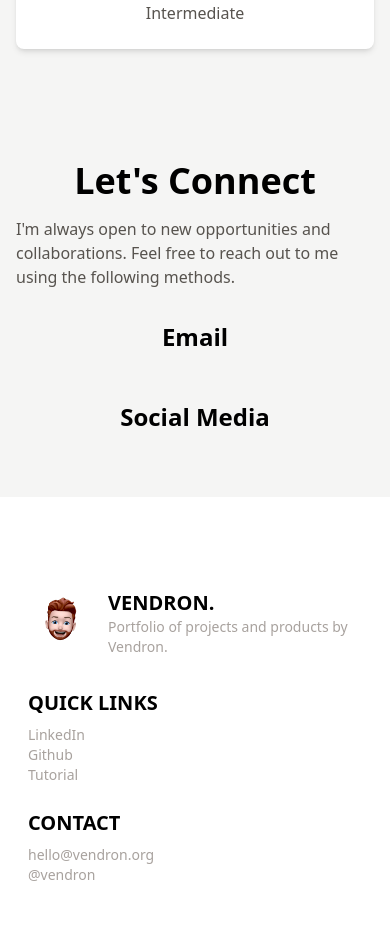
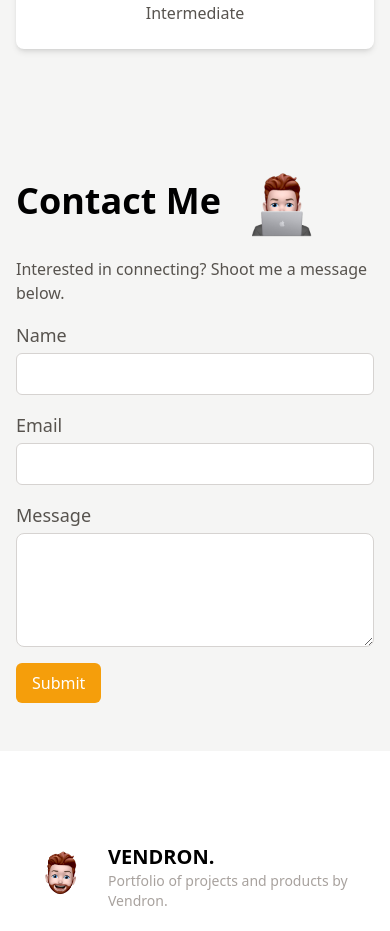
Before and after one commit to Vendron/portfolio, a Next.js app: page / in a window 390 px wide. Shown: the part 5567-6498 px from the top of the page. Built offline with nearby package versions, Linux system fonts and the light colour scheme.

Commit message:
+UPDATE: contact component with form and responsive image layout

```diff
--- a/src/components/contact.tsx
+++ b/src/components/contact.tsx
@@ -1,45 +1,96 @@
-// Portfolio Contact Me
 import React from "react";
 import Link from "next/link";
+import Image from "next/image"; // Assuming you're using next/image for the image component
 
 const Contact: React.FC = () => (
-    <div>
-        <div className="bg-stone-100 dark:bg-stone-950">
-            <div className="px-4 py-12 mx-auto max-w-7xl sm:px-6 lg:px-8">
-                <div className="flex flex-col items-center justify-center space-y-4">
-                    <h1 className="text-4xl font-bold">Let&apos;s Connect</h1>
+    <div className="bg-stone-100 dark:bg-stone-950">
+        <div className="flex flex-col px-4 py-12 mx-auto max-w-7xl sm:px-6 lg:px-8 md:flex-row">
+            {/* Left Side - Contact Form */}
+            <div className="flex-1 space-y-4 md:pr-8">
+                <div className="flex items-center">
+                    <h1 className="text-4xl font-bold">Contact Me</h1>
+                    <div className="w-1/4 md:hidden flex justify-center ml-4">
+                        <Image
+                            src="/images/profile_mac.png"
+                            alt="Contact Us"
+                            width={80}
+                            height={80}
+                            className="rounded-lg"
+                        />
+                    </div>
+                </div>
+                <div className="pl-0">
                     <p className="text-stone-600 dark:text-stone-400">
-                        I&apos;m always open to new opportunities and
-                        collaborations. Feel free to reach out to me using the
-                        following methods.
+                        Interested in connecting? Shoot me a message below.
                     </p>
                 </div>
-                <div className="flex flex-col items-center justify-center mt-8 space-y-4">
-                    <h2 className="text-2xl font-bold">Email</h2>
-                    <p className="text-stone-600 dark:text-stone-400">
-                        <Link
-                            className="hover:text-amber-500"
-                            href="mailto:
+                <form className="space-y-4">
+                    <div>
+                        <label
+                            htmlFor="name"
+                            className="block text-lg font-medium text-stone-600 dark:text-stone-400"
+                        >
+                            Name
+                        </label>
+                        <input
+                            type="text"
+                            id="name"
+                            name="name"
+                            required
+                            className="block w-full p-2 mt-1 border rounded-md border-stone-300 dark:border-stone-700 dark:bg-stone-800 dark:text-stone-300 focus:border-amber-500 focus:ring-amber-500"
+                        />
+                    </div>
+                    <div>
+                        <label
+                            htmlFor="email"
+                            className="block text-lg font-medium text-stone-600 dark:text-stone-400"
+                        >
+                            Email
+                        </label>
+                        <input
+                            type="email"
+                            id="email"
+                            name="email"
+                            required
+                            className="block w-full p-2 mt-1 border rounded-md border-stone-300 dark:border-stone-700 dark:bg-stone-800 dark:text-stone-300 focus:border-amber-500 focus:ring-amber-500"
+                        />
+                    </div>
+                    <div>
+                        <label
+                            htmlFor="message"
+                            className="block text-lg font-medium text-stone-600 dark:text-stone-400"
+                        >
+                            Message
+                        </label>
+                        <textarea
+                            id="message"
+                            name="message"
+                            rows={4}
+                            required
+                            className="block w-full p-2 mt-1 border rounded-lg border-stone-300 dark:border-stone-700 dark:bg-stone-800 dark:text-stone-300 focus:border-amber-500 focus:ring-amber-500"
+                        />
+                    </div>
+                    <div className="flex justify-start">
+                        <button
+                            type="submit"
+                            className="px-4 py-2 text-white transition duration-300 rounded-md bg-amber-500 hover:bg-amber-600"
+                        >
+                            Submit
+                        </button>
+                    </div>
+                </form>
+            </div>
 
-                            "
-                        ></Link>
-                    </p>
-                </div>
-                <div className="flex flex-col items-center justify-center mt-8 space-y-4">
-                    <h2 className="text-2xl font-bold">Social Media</h2>
-                    <p className="text-stone-600 dark:text-stone-400">
-                        <Link
-                            className="hover:text-amber-500"
-                            href="https://twitter.com/
-                            "
-                        ></Link>
-                        <Link
-                            className="hover:text-amber-500"
-                            href="https://discord.com/
-                            "
-                        ></Link>
-                    </p>
-                </div>
+            {/* Right Side - Image (hidden on mobile, shown on md and up) */}
+            <div className="flex-1 mt-8 md:mt-0 hidden md:block">
+                <Image
+                    src="/images/profile_mac.png"
+                    alt="Contact Us"
+                    layout="responsive"
+                    width={330}
+                    height={330}
+                    className="rounded-lg"
+                />
             </div>
         </div>
     </div>
```
